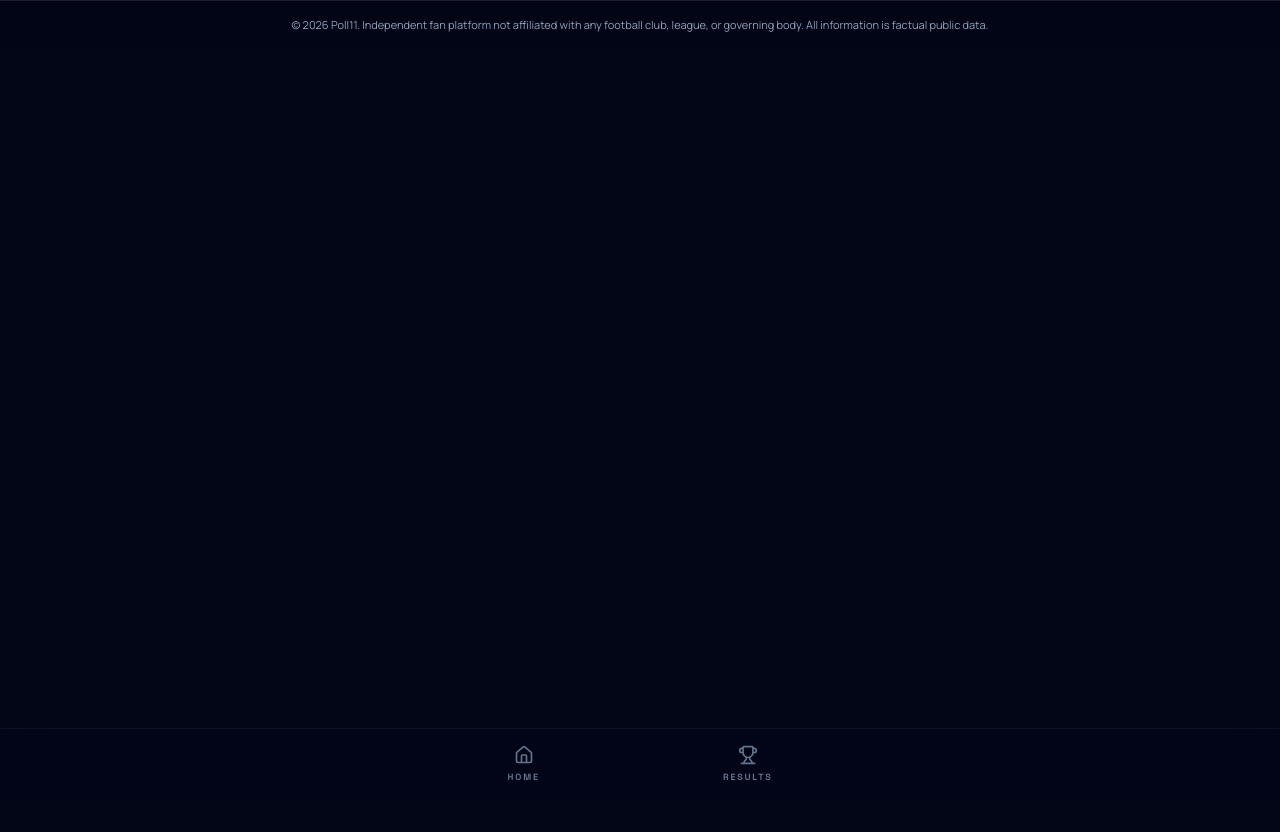
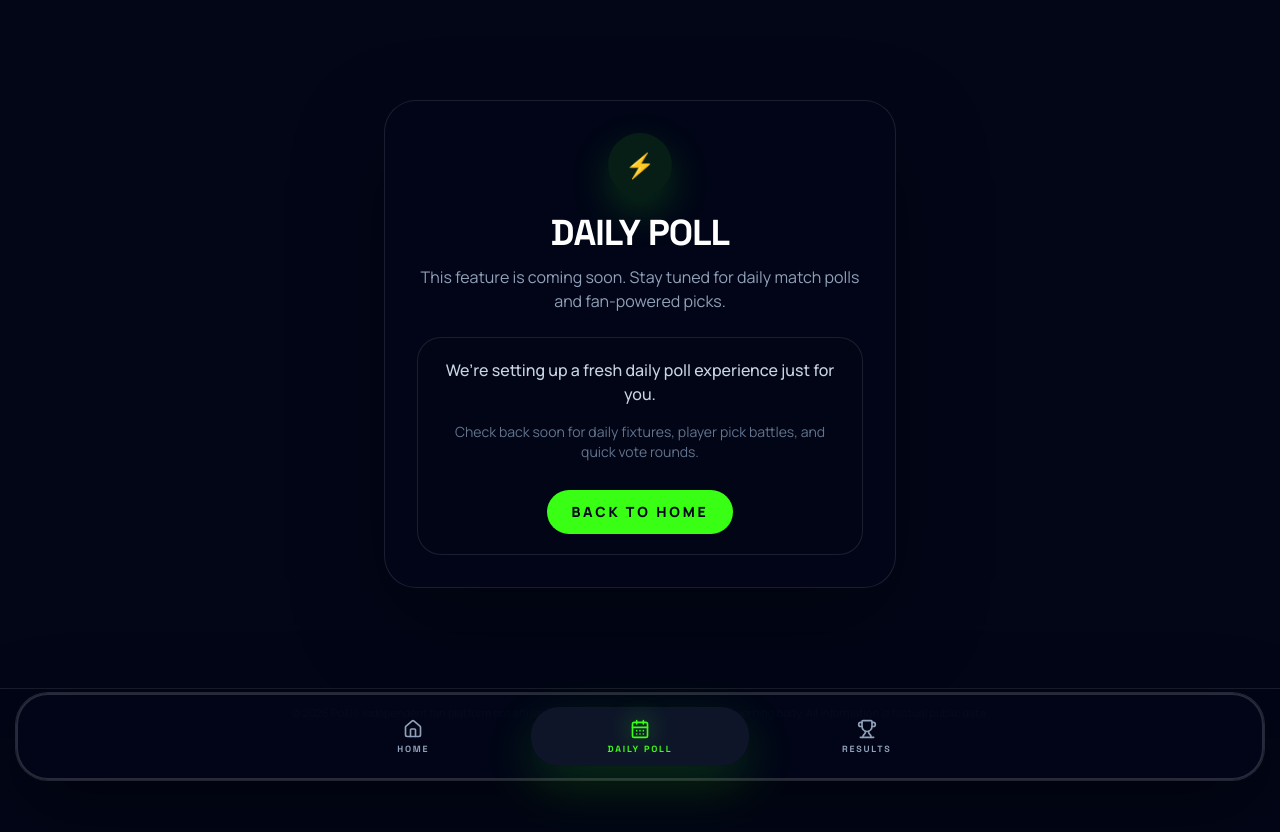
Before and after one commit to programming501/Poll11, a React (Vite) app: page /daily-poll in a window 1280 px wide. Shown: the top 832 px of the page. Before the commit the page ends 800 px from the top, so only its background shows below. Built offline with nearby package versions, Linux system fonts and the light colour scheme; no server answers.

Commit message:
Floating navbar

```diff
--- a/src/App.jsx
+++ b/src/App.jsx
@@ -1,5 +1,5 @@
 import React from 'react';
-import { BrowserRouter as Router, Routes, Route, Link, useLocation, useNavigate } from 'react-router-dom';
+import { BrowserRouter as Router, Routes, Route, Link, useLocation, useNavigate, Navigate } from 'react-router-dom';
 import { QueryClient, QueryClientProvider } from '@tanstack/react-query';
 import { Toaster } from '@/components/ui/sonner';
 import InstallBanner from './components/InstallBanner';
@@ -9,10 +9,10 @@ import Results from './pages/Results';
 import ResultsList from './pages/ResultsList';
 import LeagueMatches from './pages/LeagueMatches';
 import Login from './pages/Login';
+import DailyPoll from './pages/DailyPoll';
 import { AuthProvider, useAuth } from './context/AuthContext';
-import { Home as HomeIcon, Trophy, User } from 'lucide-react';
+import { Home as HomeIcon, Trophy, CalendarDays } from 'lucide-react';
 import { cn } from './lib/utils';
-import { Navigate } from 'react-router-dom';
 
 const queryClient = new QueryClient();
 
@@ -42,12 +42,13 @@ const BottomNav = () => {
 
   const navItems = [
     { icon: HomeIcon, label: 'Home', path: '/' },
+    { icon: CalendarDays, label: 'Daily Poll', path: '/daily-poll' },
     { icon: Trophy, label: 'Results', path: '/results' },
   ];
 
   return (
-    <nav className="fixed bottom-0 left-0 right-0 bg-slate-950/80 backdrop-blur-2xl border-t border-white/5 px-6 py-4 z-50">
-      <div className="max-w-md mx-auto flex items-center justify-around">
+    <nav className="fixed inset-x-4 bottom-4 z-50 rounded-[2rem] border-2 border-white/15 bg-slate-950/95 px-4 py-3 shadow-[0_26px_80px_rgba(0,0,0,0.45),0_0_0_1px_rgba(255,255,255,0.05)] backdrop-blur-3xl ring-1 ring-white/10 sm:bottom-5">
+      <div className="max-w-2xl mx-auto flex items-center justify-between gap-2">
         {navItems.map((item) => {
           const isActive = location.pathname === item.path;
           return (
@@ -55,12 +56,14 @@ const BottomNav = () => {
               key={item.path}
               to={item.path}
               className={cn(
-                "flex flex-col items-center gap-1.5 transition-all duration-300",
-                isActive ? "text-primary" : "text-slate-500 hover:text-foreground"
+                "flex flex-1 flex-col items-center justify-center gap-1.5 rounded-[1.75rem] px-3 py-3 transition-all duration-300",
+                isActive
+                  ? "bg-slate-900/95 text-primary shadow-[0_18px_50px_rgba(57,255,20,0.16)]"
+                  : "text-slate-400 hover:text-foreground hover:bg-slate-900/70"
               )}
             >
-              <item.icon className={cn("w-5 h-5", isActive && "drop-shadow-[0_0_8px_rgba(57,255,20,0.5)]")} />
-              <span className="text-[9px] font-display font-black uppercase tracking-[0.2em]">{item.label}</span>
+              <item.icon className={cn("w-5 h-5", isActive && "drop-shadow-[0_0_12px_rgba(57,255,20,0.65)]")} />
+              <span className="text-[9px] font-display font-black uppercase tracking-[0.2em] leading-none">{item.label}</span>
             </Link>
           );
         })}
@@ -96,12 +99,13 @@ function App() {
     <QueryClientProvider client={queryClient}>
       <Router>
         <AuthProvider>
-          <div className="min-h-screen bg-background text-foreground font-sans selection:bg-primary/30">
+          <div className="min-h-screen pb-28 bg-background text-foreground font-sans selection:bg-primary/30">
             <GuestSignupBanner />
             <Routes>
               <Route path="/login" element={<Login />} />
               <Route path="/" element={<Home />} />
               <Route path="/league" element={<LeagueMatches />} />
+              <Route path="/daily-poll" element={<DailyPoll />} />
               <Route path="/match/:id" element={<ProtectedRoute><Match /></ProtectedRoute>} />
               <Route path="/results/:id" element={<ProtectedRoute><Results /></ProtectedRoute>} />
               <Route path="/results" element={<ProtectedRoute><ResultsList /></ProtectedRoute>} />
--- /dev/null
+++ b/src/pages/DailyPoll.jsx
@@ -0,0 +1,33 @@
+import React from 'react';
+import { Link } from 'react-router-dom';
+
+const DailyPoll = () => {
+  return (
+    <main className="min-h-[calc(100vh-7rem)] flex items-center justify-center px-6 py-12 sm:py-16">
+      <div className="max-w-lg w-full rounded-[2rem] border border-white/10 bg-slate-950/95 p-8 shadow-[0_35px_90px_rgba(0,0,0,0.35)]">
+        <div className="mb-6 text-center">
+          <div className="mx-auto mb-4 inline-flex h-16 w-16 items-center justify-center rounded-full bg-primary/10 text-primary shadow-[0_16px_40px_rgba(57,255,20,0.18)]">
+            <span className="text-2xl font-black">⚡</span>
+          </div>
+          <h1 className="text-4xl font-display font-black tracking-tight text-white">Daily Poll</h1>
+          <p className="mt-3 text-sm text-slate-400 sm:text-base">
+            This feature is coming soon. Stay tuned for daily match polls and fan-powered picks.
+          </p>
+        </div>
+
+        <div className="rounded-3xl border border-white/10 bg-slate-950/70 p-5 text-center">
+          <p className="text-slate-300 text-base font-medium">We’re setting up a fresh daily poll experience just for you.</p>
+          <p className="mt-4 text-sm text-slate-500">Check back soon for daily fixtures, player pick battles, and quick vote rounds.</p>
+          <Link
+            to="/"
+            className="mt-7 inline-flex items-center justify-center rounded-full bg-primary px-6 py-3 text-sm font-black uppercase tracking-[0.2em] text-slate-950 transition duration-300 hover:brightness-110"
+          >
+            Back to Home
+          </Link>
+        </div>
+      </div>
+    </main>
+  );
+};
+
+export default DailyPoll;
```
